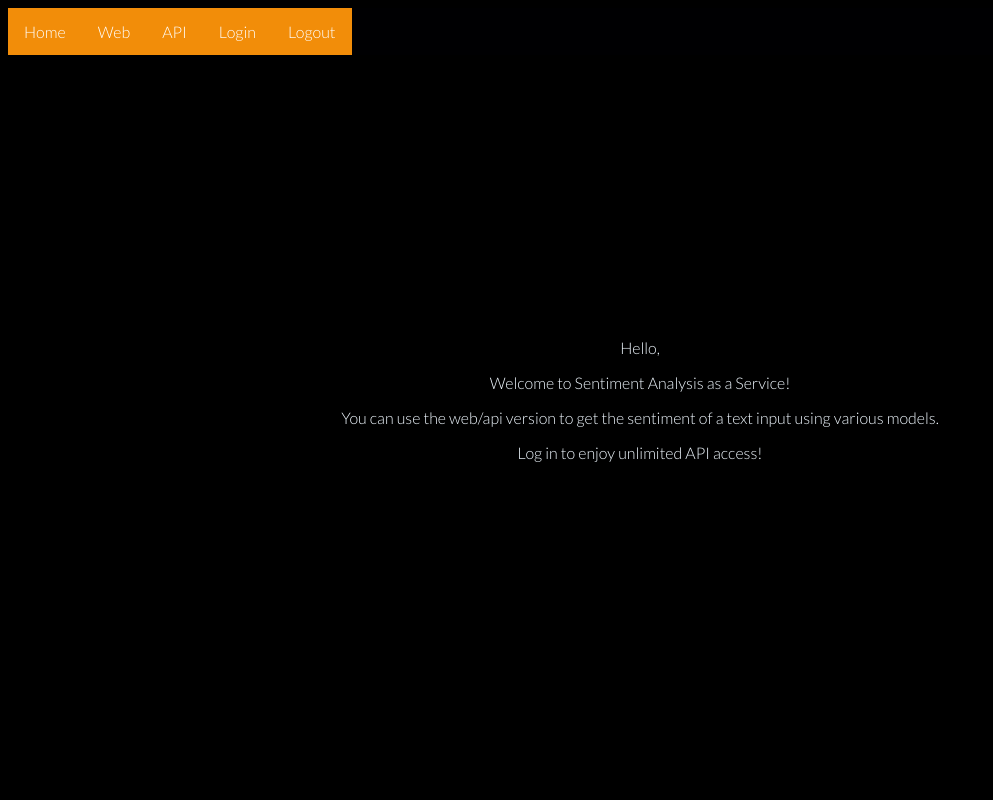
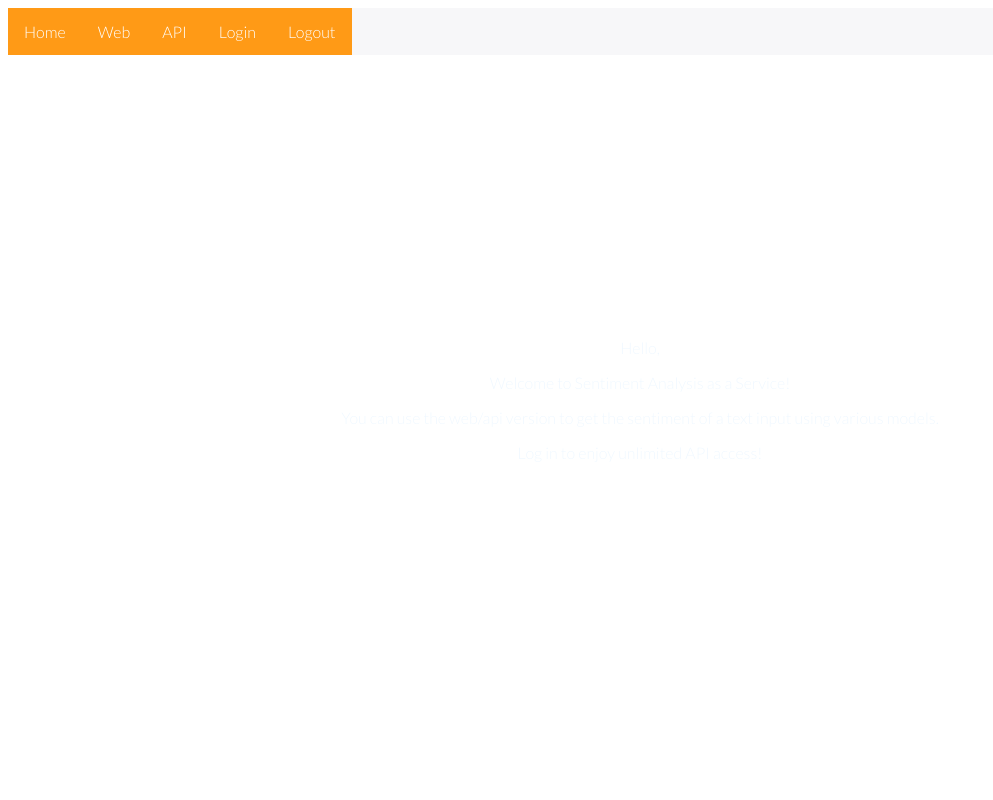
Before and after one commit to caffeinelover1012/sentiment-as-a-service-fin, a Django app: page / in a window 1280 px wide. Shown: the whole page, without its empty margins (0-993 px from the left). Run offline with Django 4.2, Linux system fonts and the light colour scheme.

Commit message:
css changed black

```diff
--- a/show/static/css/index.css
+++ b/show/static/css/index.css
@@ -1,8 +1,5 @@
 @import url('https://fonts.googleapis.com/css2?family=Lato:wght@300&display=swap');
-html{
-  background-color: black;
-}
-body{
+.app{
   background-color: black;
 }
 *{
--- a/static/css/index.css
+++ b/static/css/index.css
@@ -8,11 +8,10 @@
   margin: 0;
   padding: 0;
 }
-body{
+.app{
   background-color: black;
 }
 html{
-  background-color: black;
   height: 100%;
   width: 100%;
 }
```
